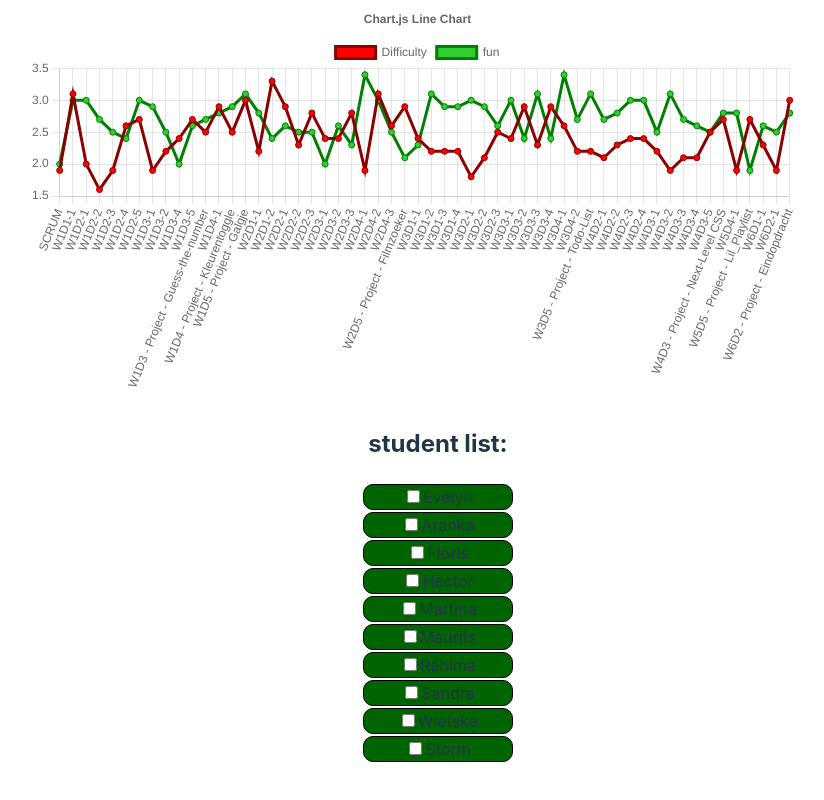
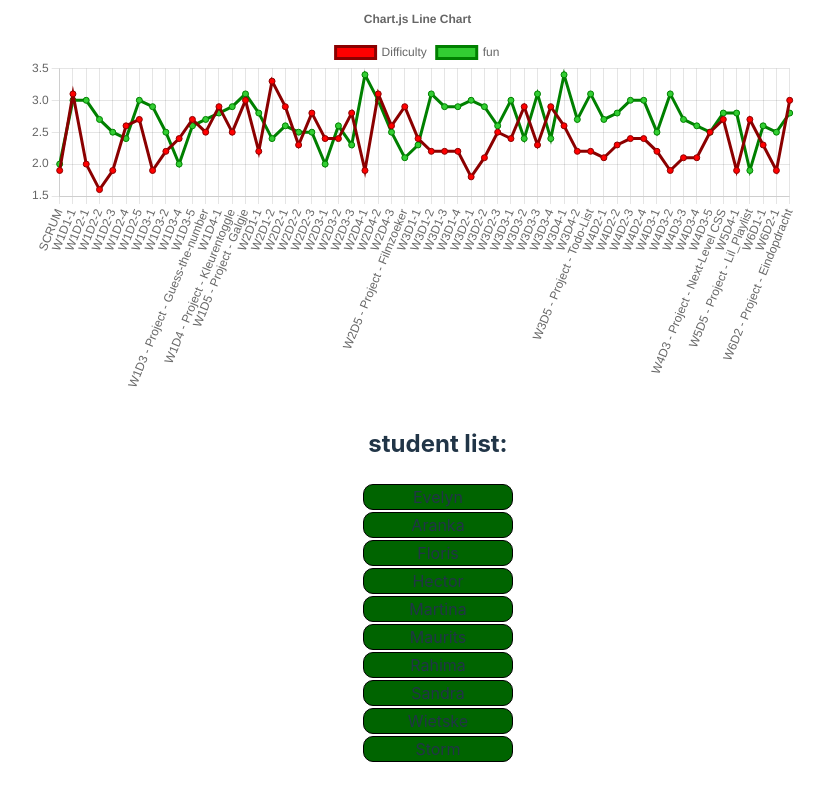
Before and after one commit to Sander-317/sander_van_meerveld-StudentDashBoard, a React (Vite) app: page / in a window 1280 px wide. Shown: the part 543-1343 px from the top of the page, without its empty margins (222-1046 px from the left). Built offline with nearby package versions, Linux system fonts and the light colour scheme.

Commit message:
created student link list and navigation voor students

```diff
--- a/src/Container.jsx
+++ b/src/Container.jsx
@@ -1,6 +1,5 @@
 import React, { Component, setState } from "react";
 import App from "./App";
-import { testData } from "./assets/testdata";
 import data from "./assets/data";
 
 export default class Container extends Component {
@@ -34,6 +33,7 @@ export default class Container extends Component {
   }
   epicStudentListMaker() {
     const studentList = this.studentListMaker();
+
     const epicStudentList = studentList.map((student, index) => {
       const studentName = student;
       return {
@@ -53,6 +53,7 @@ export default class Container extends Component {
 
   makeListOfAverage() {
     const assignments = this.makeListAssignments();
+
     // console.log(assignments);
     const newArray = [];
     assignments.map((assignment) => {
--- /dev/null
+++ b/src/components/StudentLinkList.jsx
@@ -0,0 +1,18 @@
+import React from "react";
+import { Link, useNavigate } from "react-router-dom";
+
+export default function StudentLinkList({ state }) {
+  const nameList = state.studentList;
+  const navigate = useNavigate();
+
+  //   console.log(nameList);
+  return nameList.map((student, index) => (
+    <li
+      className={"name-list-name"}
+      key={index}
+      onClick={() => navigate("./" + student.id)}
+    >
+      {student.name}
+    </li>
+  ));
+}
--- a/src/components/pages/Home.jsx
+++ b/src/components/pages/Home.jsx
@@ -1,7 +1,7 @@
 import React from "react";
 import BarChart from "../BarChart";
 import LineChart from "../LineChart";
-import StudentList from "../StudentList";
+import StudentLinkList from "../StudentLinkList";
 
 export default function Home({ state }) {
   return (
@@ -10,7 +10,7 @@ export default function Home({ state }) {
       <LineChart state={state} />
       <ul className="name-list">
         <h2>student list:</h2>
-        <StudentList state={state} />
+        <StudentLinkList state={state} />
       </ul>
     </div>
   );
--- a/src/components/pages/Student.jsx
+++ b/src/components/pages/Student.jsx
@@ -3,6 +3,6 @@ import { useParams } from "react-router-dom";
 
 export default function Student() {
   const student = useParams();
-  console.log(student);
+  //   console.log(student);
   return <div>Student = {student.student}</div>;
 }
```
